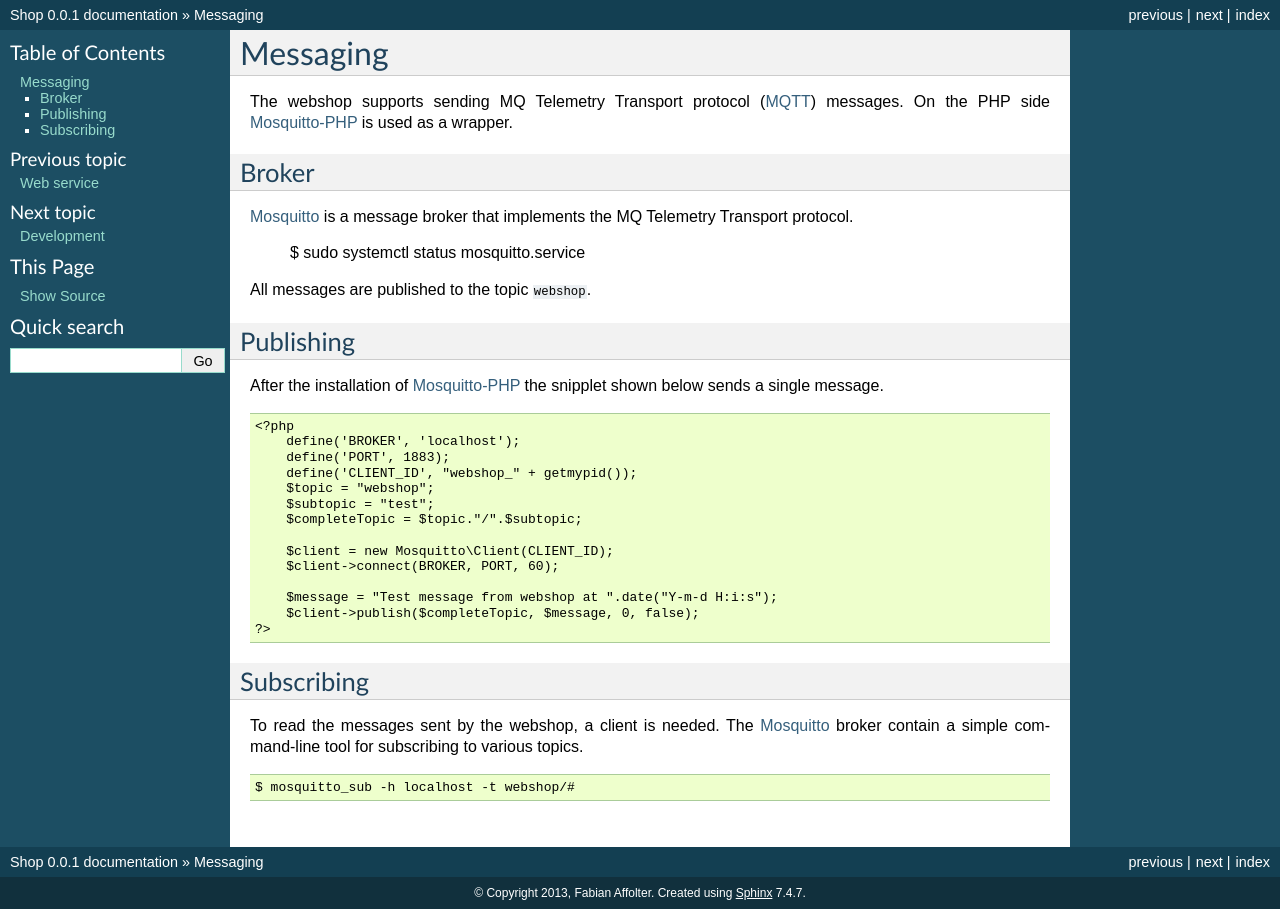
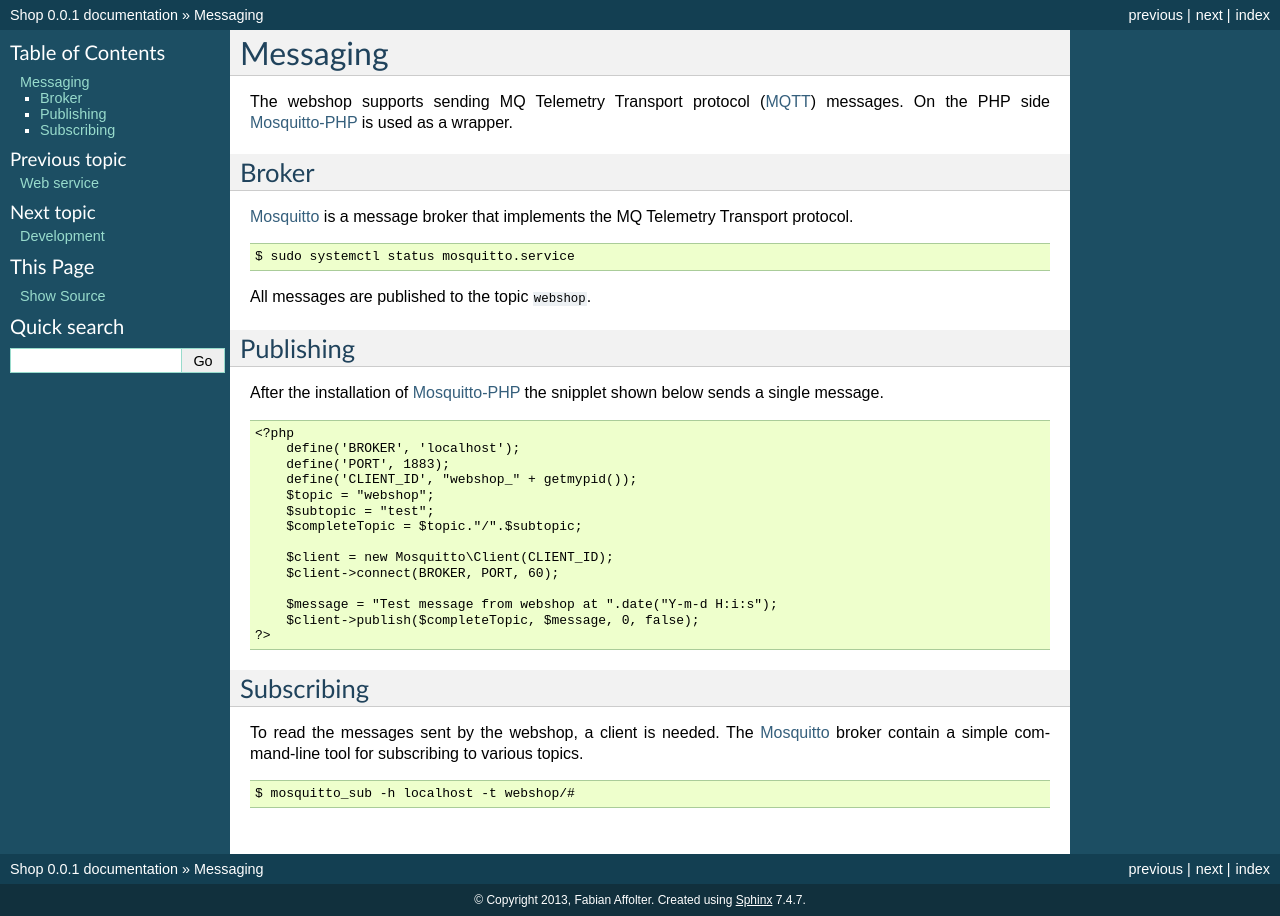
Before and after one commit to fabaff/shop, a Sphinx documentation site: the page built from docs/messaging.rst, in a window 1280 px wide. Built offline with Sphinx 7.4.7, drawn with Linux system fonts in a browser that asks for light colours; formulas are drawn with MathJax 3.

Commit message:
update layout

```diff
--- a/docs/messaging.rst
+++ b/docs/messaging.rst
@@ -11,7 +11,7 @@ On the PHP side `Mosquitto-PHP`_ is used as a wrapper.
 Broker
 ------
 `Mosquitto`_ is a message broker that implements the MQ Telemetry Transport
-protocol.
+protocol. ::
 
     $ sudo systemctl status mosquitto.service
 
```
